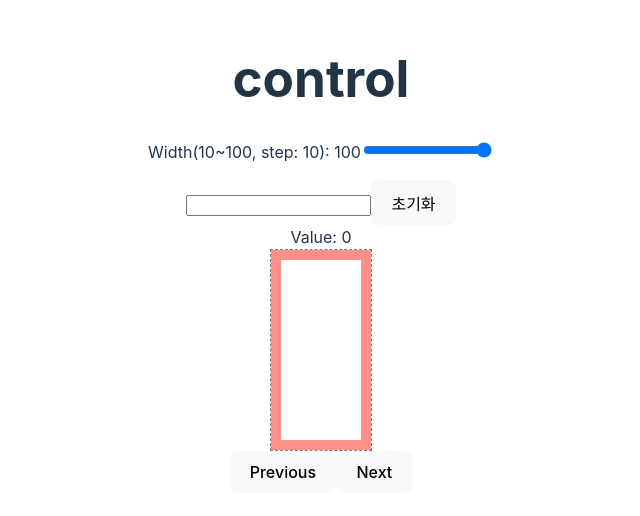
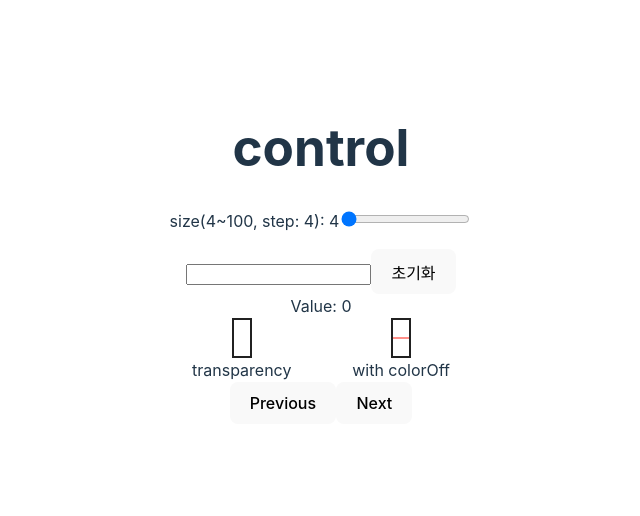
Before and after one commit to 99mini/monospaced-font, a React (Vite) app: page / in a window 1280 px wide. Shown: the part 146-662 px from the top of the page, without its empty margins (319-959 px from the left). Built offline with nearby package versions, Linux system fonts and the light colour scheme.

Commit message:
feat: update SevenSegment component to use thickness for width calculation and enhance color handling

```diff
--- a/src/App.tsx
+++ b/src/App.tsx
@@ -10,7 +10,7 @@ function App() {
   const [value, setValue] = useState(0);
   const [text, setText] = useState<SevenSegmentConsonant | ''>('');
 
-  const [width, setWidth] = useState(100);
+  const [width, setWidth] = useState(4);
 
   const handleNext = () => setValue((prev) => (prev + 1) % 10);
   const handlePrev = () => setValue((prev) => (prev - 1 + 10) % 10);
@@ -27,15 +27,15 @@ function App() {
           }}
         >
           <label>
-            <span>{`Width(10~100, step: 10): ${width}`}</span>
+            <span>{`size(4~100, step: 4): ${width}`}</span>
             <input
-              id="width"
+              id="size"
               type="range"
               value={width}
-              min={20}
+              min={4}
               max={100}
-              step={10}
-              aria-label="width"
+              step={4}
+              aria-label="size"
               onChange={(e) => setWidth(+e.target.value)}
             />
           </label>
@@ -55,20 +55,52 @@ function App() {
       <div>Value: {value}</div>
       <div
         style={{
+          display: 'flex',
+          justifyContent: 'space-around',
+          alignItems: 'center',
+          gap: '1rem',
+        }}
+      >
+        <div>
+          <div
+            style={{
               height: 'fit-content',
               width: 'fit-content',
               margin: '0 auto',
               display: 'flex',
               justifyContent: 'center',
               alignItems: 'center',
-          border: '1px dashed rgba(0, 0, 0, 0.5)',
             }}
           >
             <SevenSegment
-          width={width}
+              thickness={width / 2}
               value={text || (value as NumberOptions)}
-          color="rgba(255, 33, 21, 0.5)"
+              color="rgba(33, 33, 33, 1)"
             />
+          </div>
+          <div>{'transparency'}</div>
+        </div>
+        <div>
+          <div
+            style={{
+              height: 'fit-content',
+              width: 'fit-content',
+              margin: '0 auto',
+              display: 'flex',
+              justifyContent: 'center',
+              alignItems: 'center',
+            }}
+          >
+            <SevenSegment
+              thickness={width / 2}
+              value={text || (value as NumberOptions)}
+              color="rgba(33, 33, 33, 1)"
+              colorOff="rgba(255, 33, 21, 0.5)"
+              isColorOff
+            />
+          </div>
+          <div>{'with colorOff'}</div>
+        </div>
       </div>
       <div>
         <button onClick={handlePrev}>Previous</button>
--- a/src/components/SevenSegment.tsx
+++ b/src/components/SevenSegment.tsx
@@ -8,20 +8,23 @@ import { NumberOptions, SevenSegmentConsonant } from '../types/font-value';
 
 type SevenSegmentProps = {
   value: NumberOptions | SevenSegmentConsonant;
-  width?: number;
   thickness?: number;
   color?: string;
+  colorOff?: string;
+  isColorOff?: boolean;
 };
 
 const SevenSegment: React.FC<SevenSegmentProps> = ({
   value,
-  width = 100,
   thickness = 10,
   color = '#f00',
+  colorOff = 'rgba(0, 0, 0, 0)',
+  isColorOff = false,
 }) => {
   const svgRef = useRef<SVGSVGElement | null>(null);
 
-  const height = useMemo(() => Math.min(2 * width, 200), [width]);
+  const width = thickness * 10;
+  const height = useMemo(() => 2 * width, [width]);
 
   useEffect(() => {
     if (!svgRef.current) {
@@ -29,9 +32,6 @@ const SevenSegment: React.FC<SevenSegmentProps> = ({
     }
 
     const svg = d3.select(svgRef.current);
-
-    const colorOn = color; // 세그먼트가 켜진 상태
-    const colorOff = 'rgba(0, 0, 0, 0)'; // 세그먼트가 꺼진 상태: 투명
 
     const widthLength = width - 2 * thickness;
 
@@ -118,6 +118,10 @@ const SevenSegment: React.FC<SevenSegmentProps> = ({
 
     // Render each segment
     segments.forEach((segment, i) => {
+      if (!isColorOff && !segmentMap[value]?.[i]) {
+        return;
+      }
+
       svg
         .append('rect')
         .attr('x', segment.x)
@@ -126,9 +130,12 @@ const SevenSegment: React.FC<SevenSegmentProps> = ({
         .attr('height', segment.height)
         .attr('rx', 0)
         .attr('ry', 0)
-        .style('fill', segmentMap[value]?.[i] ? colorOn : colorOff);
+        .style(
+          'fill',
+          isColorOff && !segmentMap[value]?.[i] ? colorOff : color
+        );
     });
-  }, [value, width, color, thickness, height]);
+  }, [value, width, color, thickness, height, isColorOff, colorOff]);
 
   return <svg ref={svgRef} width={width} height={height}></svg>;
 };
```
Lines whose indentation alone changed are shown as unchanged.
